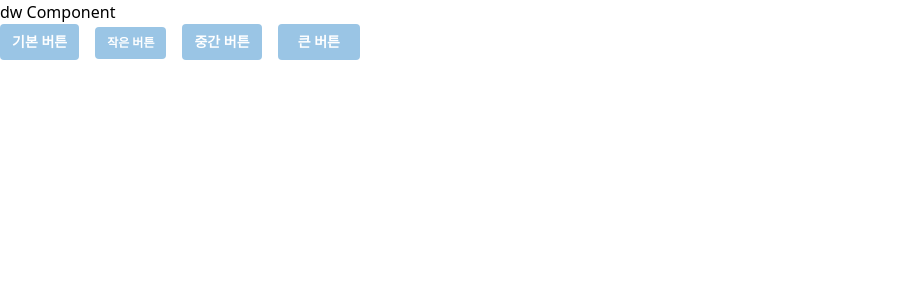
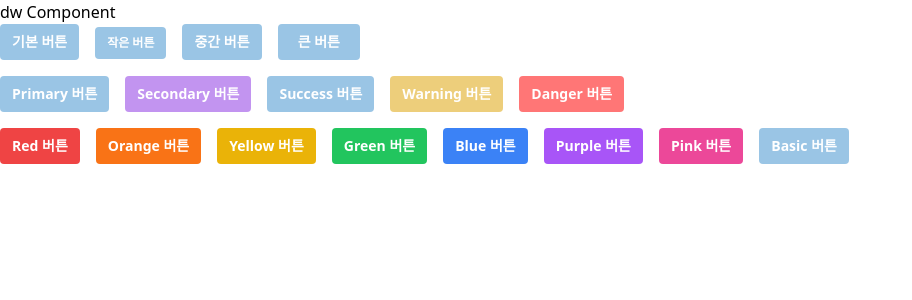
Before and after one commit to Poten14/Componique, a Next.js app: page /dw in a window 1280 px wide. Shown: the top 300 px of the page, without its empty margins (0-912 px from the left). Built offline with nearby package versions, Linux system fonts and the light colour scheme.

Commit message:
feat: 버튼 컴포넌트의 버튼 컬러 추가 (#4)

```diff
--- a/src/app/(page)/dw/page.tsx
+++ b/src/app/(page)/dw/page.tsx
@@ -10,6 +10,23 @@ const dw = () => {
         <Button size="medium">중간 버튼</Button>
         <Button size="large">큰 버튼</Button>
       </div>
+      <div className="space-x-4 space-y-4">
+        <Button color="primary">Primary 버튼</Button>
+        <Button color="secondary">Secondary 버튼</Button>
+        <Button color="success">Success 버튼</Button>
+        <Button color="warning">Warning 버튼</Button>
+        <Button color="danger">Danger 버튼</Button>
+      </div>
+      <div className="space-x-4 space-y-4">
+        <Button color="red">Red 버튼</Button>
+        <Button color="orange">Orange 버튼</Button>
+        <Button color="yellow">Yellow 버튼</Button>
+        <Button color="green">Green 버튼</Button>
+        <Button color="blue">Blue 버튼</Button>
+        <Button color="purple">Purple 버튼</Button>
+        <Button color="pink">Pink 버튼</Button>
+        <Button color="basic">Basic 버튼</Button>
+      </div>
     </>
   );
 };
--- a/src/components/Button/Button.tsx
+++ b/src/components/Button/Button.tsx
@@ -1,11 +1,25 @@
 type ButtonProps = {
   size?: "small" | "medium" | "large";
+  color?:
+    | "primary"
+    | "secondary"
+    | "success"
+    | "warning"
+    | "danger"
+    | "red"
+    | "orange"
+    | "yellow"
+    | "green"
+    | "blue"
+    | "purple"
+    | "pink"
+    | "basic";
   children: React.ReactNode;
 };
 
 const Button: React.FC<ButtonProps> = ({
   size = "medium",
-
+  color = "basic",
   children,
 }) => {
   const buttonSize =
@@ -15,10 +29,31 @@ const Button: React.FC<ButtonProps> = ({
         ? "px-3 py-2 text-sm"
         : "px-5 py-2 text-lg";
 
+  const buttonColor: { [key in NonNullable<ButtonProps["color"]>]: string } = {
+    //Key in을 쓴 이유 : buttonColor의 모든 키가 ButtonProps의 color에 정의한 값 중 하나여야 해서 사용함 => 타입스크립트에서 자동완성이 가능함
+    primary: "bg-[#7AA7FF] hover:bg-[#4C89FF]",
+    secondary: "bg-[#C294F0] hover:bg-[#A662E9]",
+    success: "bg-[#7EEFAF] hover:bg-[#33E680]",
+    warning: "bg-[#EDCE7B] hover:bg-[#E7BC4B]",
+    danger: "bg-[#FF7676] hover:bg-[#FF4C4C]",
+    red: "bg-red-500 hover:bg-red-700",
+    orange: "bg-orange-500 hover:bg-orange-700",
+    yellow: "bg-yellow-500 hover:bg-yellow-700",
+    green: "bg-green-500 hover:bg-green-700",
+    blue: "bg-blue-500 hover:bg-blue-700",
+    purple: "bg-purple-500 hover:bg-purple-700",
+    pink: "bg-pink-500 hover:bg-pink-700",
+    basic: "bg-[#9AC5E5] hover:bg-[#71ADDA]",
+  };
+
   const basicButton =
     "text-white font-bold text-sm rounded bg-[#9AC5E5] hover:bg-[#EDCE7A] px-3 py-2 ";
 
-  return <button className={`${basicButton} ${buttonSize}`}>{children}</button>;
+  return (
+    <button className={`${basicButton} ${buttonSize} ${buttonColor[color]}`}>
+      {children}
+    </button>
+  );
 };
 
 export default Button;
```
